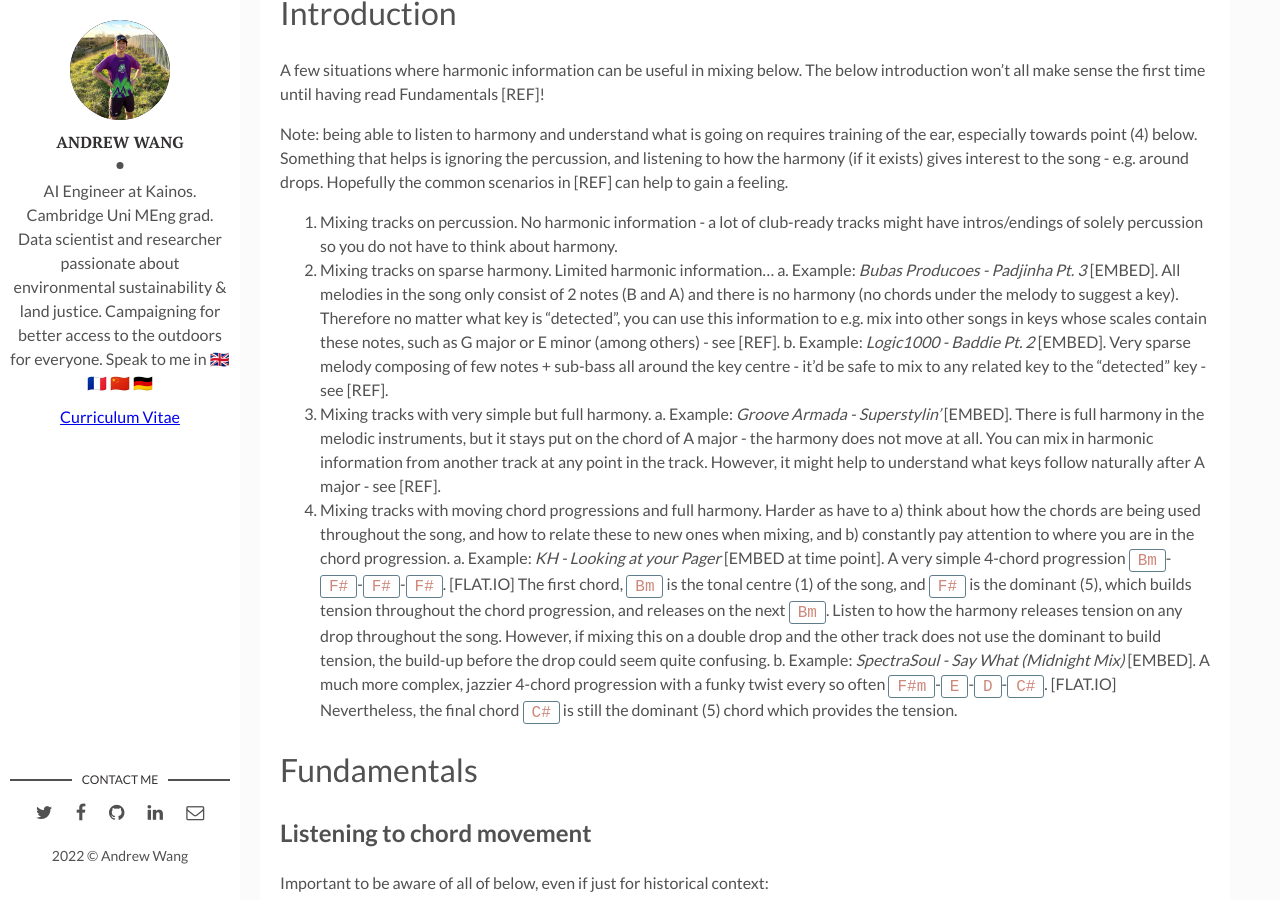
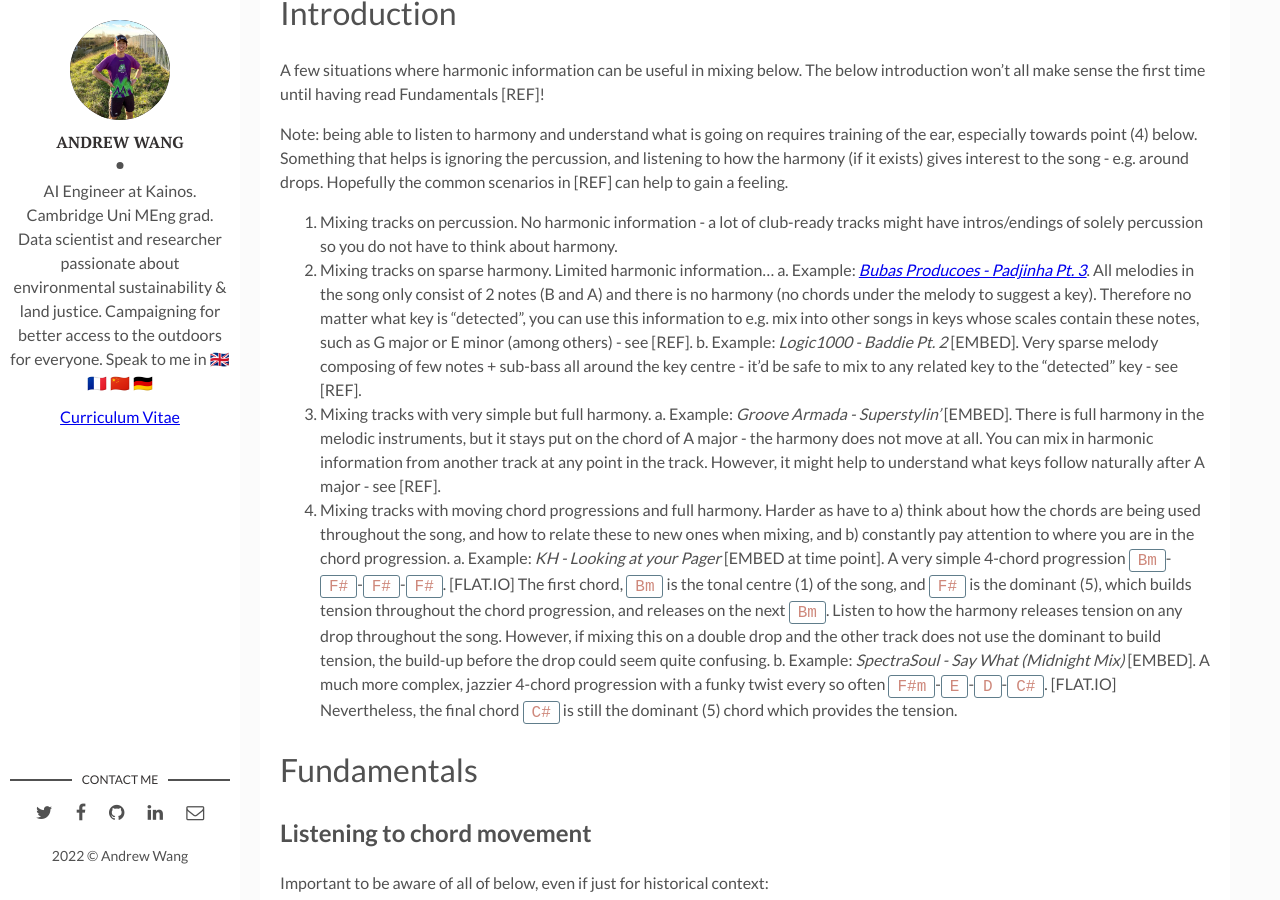
Before and after one commit to Andrewwango/andrewwango.github.io, a Jekyll site: the page built from _posts/2000-01-01-harmony-basics.markdown, in a window 1280 px wide and 900 px high, scrolled down 304 px. Built offline with Jekyll 4.4.1, drawn with Linux system fonts in a browser that asks for light colours; some of the changed text lies outside the part shown.

Commit message:
test embed

```diff
--- a/_posts/2000-01-01-harmony-basics.markdown
+++ b/_posts/2000-01-01-harmony-basics.markdown
@@ -20,7 +20,7 @@
 
 1. Mixing tracks on percussion. No harmonic information - a lot of club-ready tracks might have intros/endings of solely percussion so you do not have to think about harmony.
 2. Mixing tracks on sparse harmony. Limited harmonic information...
-    a. Example: _Bubas Producoes - Padjinha Pt. 3_ [EMBED]. All melodies in the song only consist of 2 notes (B and A) and there is no harmony (no chords under the melody to suggest a key). Therefore no matter what key is "detected", you can use this information to e.g. mix into other songs in keys whose scales contain these notes, such as G major or E minor (among others) - see [REF].
+    a. Example: [_Bubas Producoes - Padjinha Pt. 3_](#padjinha). All melodies in the song only consist of 2 notes (B and A) and there is no harmony (no chords under the melody to suggest a key). Therefore no matter what key is "detected", you can use this information to e.g. mix into other songs in keys whose scales contain these notes, such as G major or E minor (among others) - see [REF].
     b. Example: _Logic1000 - Baddie Pt. 2_ [EMBED]. Very sparse melody composing of few notes + sub-bass all around the key centre - it'd be safe to mix to any related key to the "detected" key - see [REF].
 3. Mixing tracks with very simple but full harmony.
     a. Example: _Groove Armada - Superstylin'_ [EMBED]. There is full harmony in the melodic instruments, but it stays put on the chord of A major - the harmony does not move at all. You can mix in harmonic information from another track at any point in the track. However, it might help to understand what keys follow naturally after A major - see [REF].
@@ -107,3 +107,10 @@
     _Demo 4: 4-1 in key of C major_
 
     Less popular now in popular music. One important usage is in the famous 12-bar blues pattern, which ends on a plagal cadence in bars 10-11. [EMBED]
+
+# Examples
+
+###
+
+<a id="padjinha"></a>
+<iframe width="100%" height="166" scrolling="no" frameborder="no" allow="autoplay" src="https://w.soundcloud.com/player/?url=https%3A//api.soundcloud.com/tracks/820280779&color=%23ff5500&auto_play=false&hide_related=false&show_comments=true&show_user=true&show_reposts=false&show_teaser=true"></iframe><div style="font-size: 10px; color: #cccccc;line-break: anywhere;word-break: normal;overflow: hidden;white-space: nowrap;text-overflow: ellipsis; font-family: Interstate,Lucida Grande,Lucida Sans Unicode,Lucida Sans,Garuda,Verdana,Tahoma,sans-serif;font-weight: 100;"><a href="https://soundcloud.com/djmag" title="djmag" target="_blank" style="color: #cccccc; text-decoration: none;">djmag</a> · <a href="https://soundcloud.com/djmag/premiere-bubas-producoes-padjinha-part-3" title="Premiere: Bubas Produçoes ‘Padjinha Part 3’" target="_blank" style="color: #cccccc; text-decoration: none;">Premiere: Bubas Produçoes ‘Padjinha Part 3’</a></div>
```
